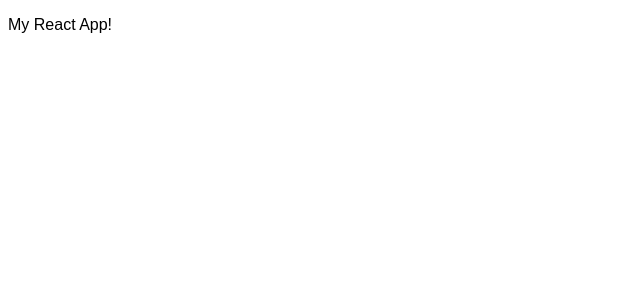
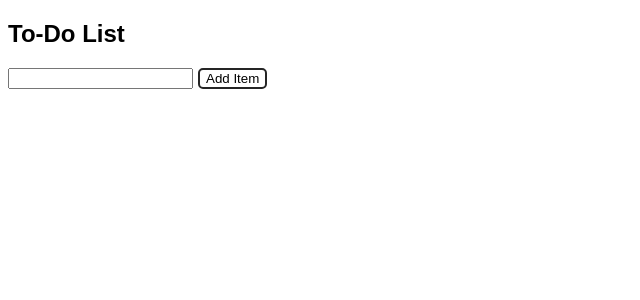
Before and after one commit to HriqueP/ReactJS, a React (Vite) app: page / in a window 1280 px wide. Shown: the top 300 px of the page, without its empty margins (0-640 px from the left). Built offline with nearby package versions, Linux system fonts and the light colour scheme.

Commit message:
to-do-app

```diff
--- a/src/App.jsx
+++ b/src/App.jsx
@@ -1,7 +1,9 @@
+import ToDo from "./todo_list_app/ToDo.jsx";
+
 function App() {
   return (
     <>
-      <p>My React App!</p>
+      <ToDo />
     </>
   );
 }
--- /dev/null
+++ b/src/todo_list_app/ToDo.jsx
@@ -0,0 +1,42 @@
+import React, { useState } from "react";
+import styles from "../todo_list_app/ToDo.module.css";
+
+function ToDo() {
+  const [listItens, setListItens] = useState([]);
+
+  function handleAddItem() {
+    const item = document.getElementById("task_name").value;
+    document.getElementById("task_name").value = "";
+
+    setListItens((l) => [...l, item]);
+  }
+
+  function handleRemoveItem(itemIndex) {
+    setListItens(listItens.filter((_, index) => index !== itemIndex));
+  }
+
+  return (
+    <div>
+      <h2>To-Do List</h2>
+      <input type="text" id="task_name" />
+      <button className={styles.add_button} onClick={handleAddItem}>
+        Add Item
+      </button>
+      <ol className={styles.item_container}>
+        {listItens.map((item, index) => (
+          <li key={index} className={styles.list_item}>
+            {item}
+            <button
+              className={styles.remove_button}
+              onClick={() => handleRemoveItem(index)}
+            >
+              Remove
+            </button>
+          </li>
+        ))}
+      </ol>
+    </div>
+  );
+}
+
+export default ToDo;
--- /dev/null
+++ b/src/todo_list_app/ToDo.module.css
@@ -0,0 +1,25 @@
+.item_container {
+  display: flex;
+  flex-direction: column;
+  gap: 10px;
+}
+
+.list_item {
+}
+
+.add_button {
+  background: transparent;
+  border: 2px solid #252525;
+  border-radius: 5px;
+  outline: none;
+  margin-left: 5px;
+  cursor: pointer;
+}
+
+.remove_button {
+  background: transparent;
+  border-radius: 5px;
+  outline: none;
+  cursor: pointer;
+  margin-left: 5px;
+}
```
